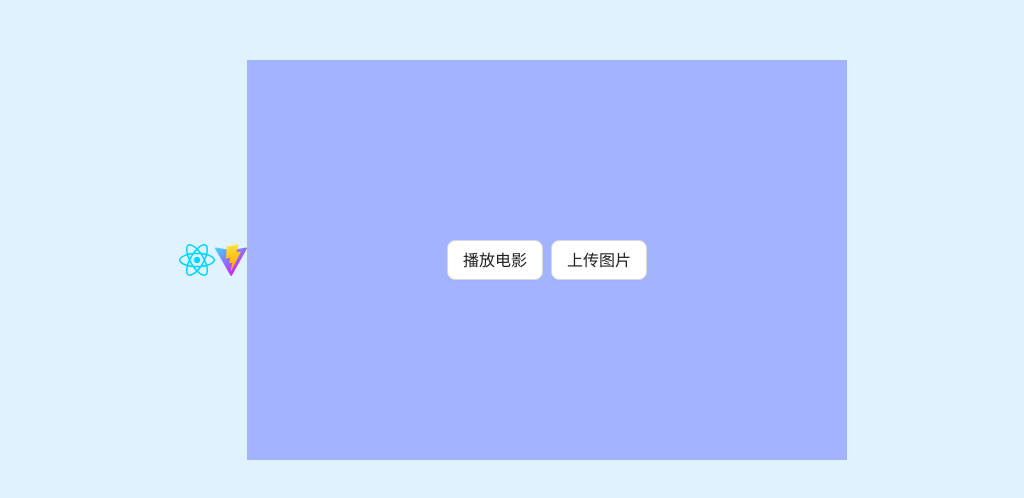
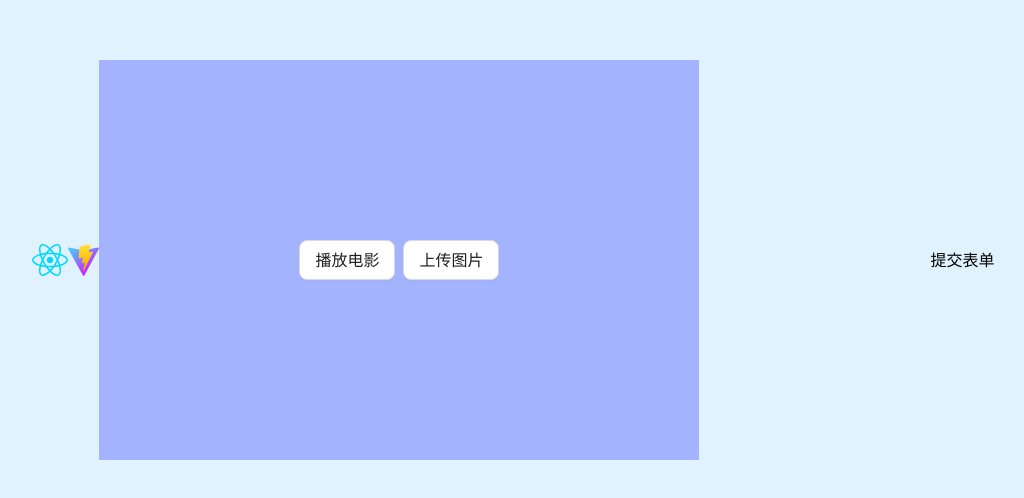
Before and after one commit to YangWavei/react_lodash_ui_exercise, a React (Vite) app: page / in a window 1280 px wide. Shown: the part 140-638 px from the top of the page, without its empty margins (127-1151 px from the left). Built offline with nearby package versions, Linux system fonts and the light colour scheme.

Commit message:
阻止事件默认行为

```diff
--- a/src/App.tsx
+++ b/src/App.tsx
@@ -1,3 +1,4 @@
+import Signup from "./components/Signup";
 import ToolBar from "./components/ToolBar";
 
 /** 主组件 */
@@ -7,6 +8,7 @@ function App() {
       <img src='/images/react.svg' alt="react_logo" title="react_logo" />
       <img src='/vite.svg' alt="react_logo" title="react_logo" />
       <ToolBar />
+      <Signup />
     </div>
   );
 }
--- /dev/null
+++ b/src/components/Signup.tsx
@@ -0,0 +1,16 @@
+import type React from "react"
+
+function Signup() {
+  return (
+    <form onSubmit={(e: React.FormEvent) => {
+      e.preventDefault()
+      alert(`提交表单`)
+    }}>
+      <input type="text" />
+      {/* 提交表单后的默认行为是刷新页面，需要阻止默认事件 */}
+      <button type="submit">提交表单</button>
+    </form>
+  )
+}
+
+export default Signup
```
